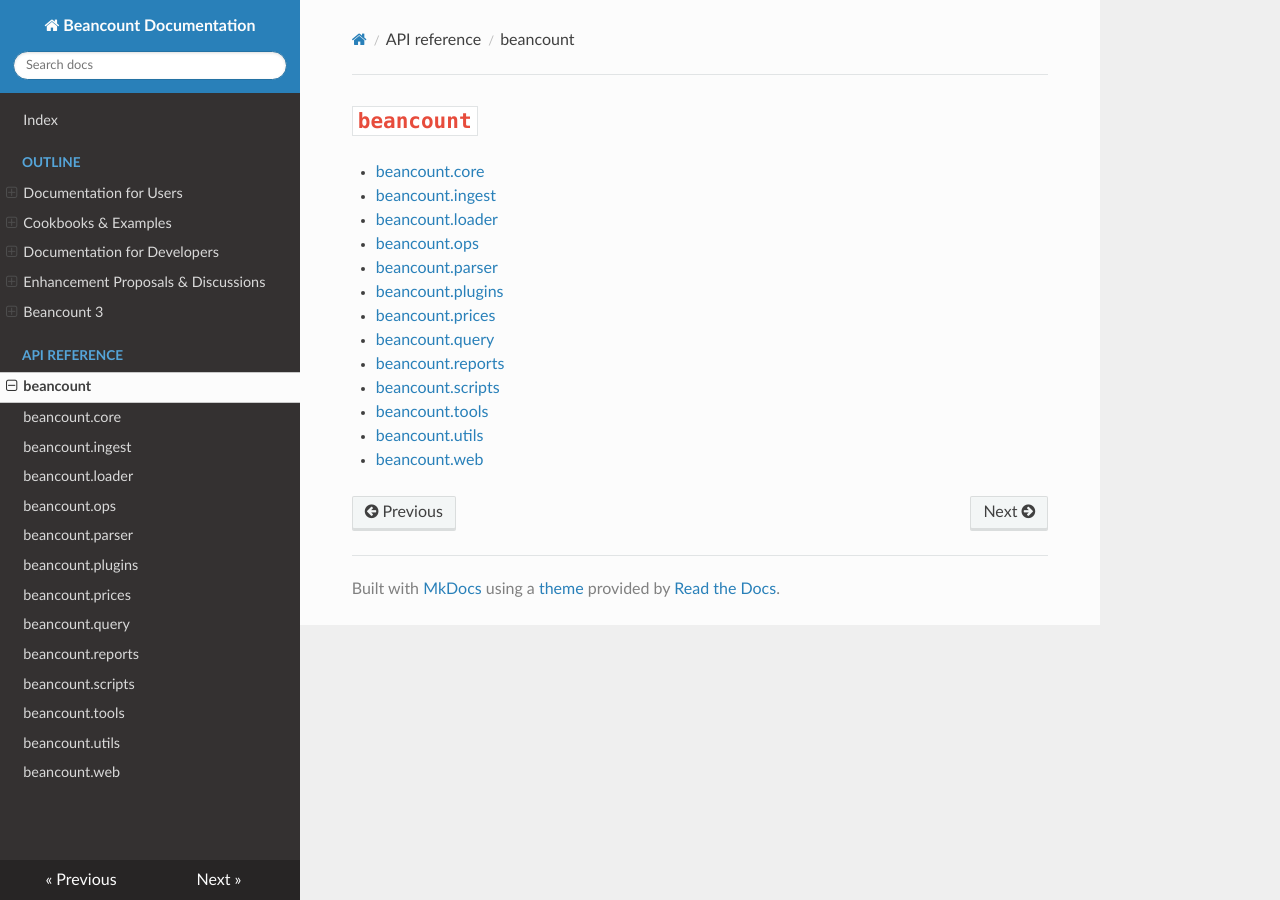
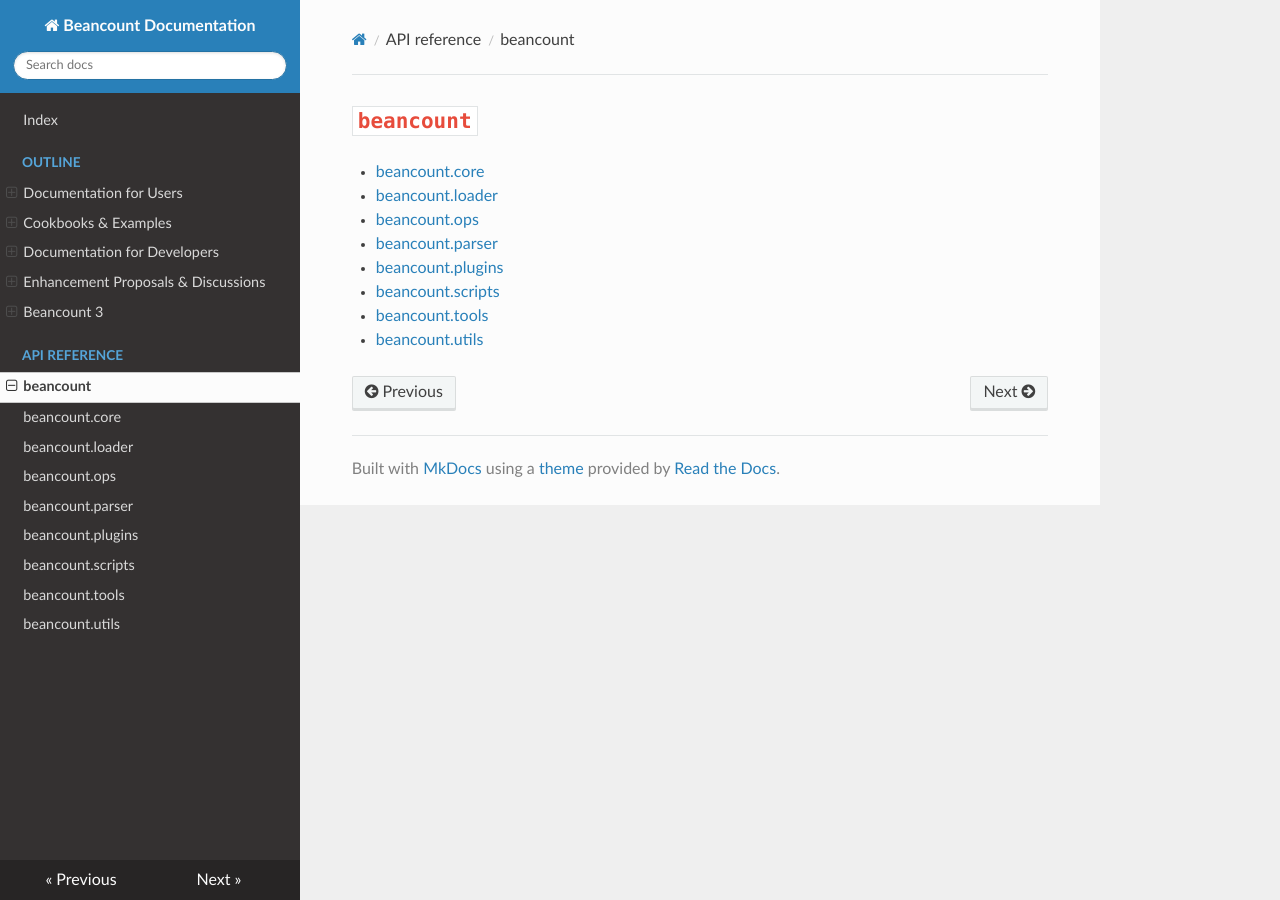
Before and after one commit to beancount/docs, an MkDocs documentation site: the page built from docs/api_reference/index.md, in a window 1280 px wide. Built offline with MkDocs 1.6.1, drawn with Linux system fonts in a browser that asks for light colours.

Commit message:
Built docs

```diff
--- a/docs/api_reference/index.md
+++ b/docs/api_reference/index.md
@@ -1,15 +1,10 @@
 # `beancount`
 
 - [beancount.core](beancount.core.md)
-- [beancount.ingest](beancount.ingest.md)
 - [beancount.loader](beancount.loader.md)
 - [beancount.ops](beancount.ops.md)
 - [beancount.parser](beancount.parser.md)
 - [beancount.plugins](beancount.plugins.md)
-- [beancount.prices](beancount.prices.md)
-- [beancount.query](beancount.query.md)
-- [beancount.reports](beancount.reports.md)
 - [beancount.scripts](beancount.scripts.md)
 - [beancount.tools](beancount.tools.md)
 - [beancount.utils](beancount.utils.md)
-- [beancount.web](beancount.web.md)
--- a/mkdocs.yml
+++ b/mkdocs.yml
@@ -39,6 +39,7 @@ nav:
       - How We Share Expenses: how_we_share_expenses.md
       - Health Care Expenses: health_care_expenses.md
       - Calculating Portfolio Returns: calculating_portolio_returns.md
+      - Tracking Out-of-Network Medical Claims in Beancount: tracking_medical_claims.md
     - Documentation for Developers:
       - Beancount Scripting Plugins: beancount_scripting_plugins.md
       - Beancount Design Doc: beancount_design_doc.md
@@ -58,18 +59,13 @@ nav:
   - API reference:
     - beancount: api_reference/index.md
     - api_reference/beancount.core.md
-    - api_reference/beancount.ingest.md
     - api_reference/beancount.loader.md
     - api_reference/beancount.ops.md
     - api_reference/beancount.parser.md
     - api_reference/beancount.plugins.md
-    - api_reference/beancount.prices.md
-    - api_reference/beancount.query.md
-    - api_reference/beancount.reports.md
     - api_reference/beancount.scripts.md
     - api_reference/beancount.tools.md
     - api_reference/beancount.utils.md
-    - api_reference/beancount.web.md
 
 markdown_extensions:
   - toc:
```
Also changed, not shown: docs/api_reference/beancount.ingest.md (deleted, +0 -3 lines), docs/api_reference/beancount.prices.md (deleted, +0 -3 lines), docs/api_reference/beancount.query.md (deleted, +0 -6 lines), docs/api_reference/beancount.reports.md (deleted, +0 -3 lines), docs/api_reference/beancount.web.md (deleted, +0 -3 lines).
